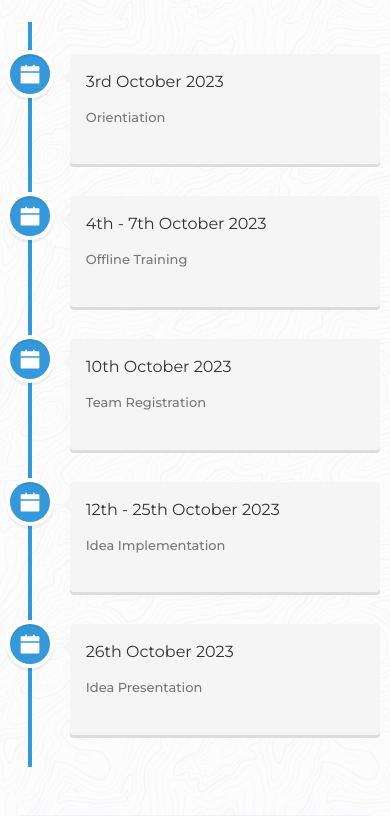
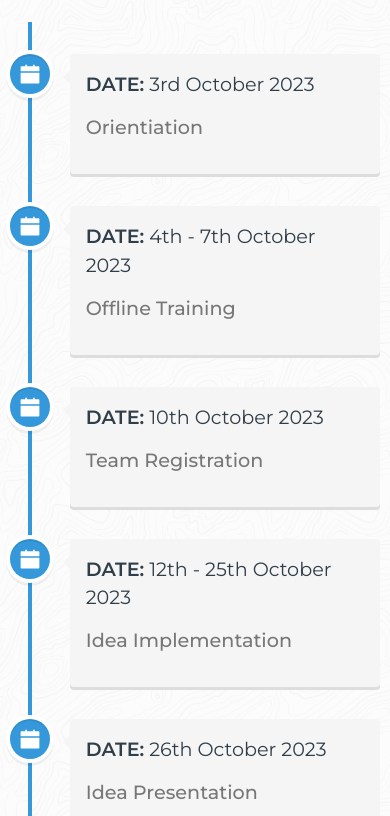
Before and after one commit to goelraghav002/FPGA_hackathon, a React (Vite) app: page / in a window 390 px wide. Shown: the part 752-1568 px from the top of the page. Built offline with nearby package versions, Linux system fonts and the light colour scheme.

Commit message:
fixed the error in timeline

```diff
--- a/src/sections/Banner.scss
+++ b/src/sections/Banner.scss
@@ -34,7 +34,7 @@
 
         }
         .typewriter{
-            font-size: 3rem;
+            font-size: 2rem;
             font-weight: 300;
             margin-top: 0;
             margin-bottom: 0;
--- a/src/sections/Timeline.jsx
+++ b/src/sections/Timeline.jsx
@@ -21,9 +21,10 @@ const Timeline = () => {
               contentArrowStyle={{ borderRight: '7px solid  #f5f5f5 ' }}
               iconStyle={{ background: '#3498db', color: '#fff' }}
               icon={<AiFillCalendar />}
+              // style={{width:"auto", maxwidth:"100%"}}
             >
-              <h3 className="vertical-timeline-element-title">{item.date}</h3>
-              <p style={{color:" #777777"}}>
+              <h2 className="vertical-timeline-element-title"><b>DATE:</b> {item.date}</h2>
+              <p style={{color:" #777777"}} className='para'>
                 {item.event}
               </p>
             </VerticalTimelineElement>
--- a/src/sections/Timeline.scss
+++ b/src/sections/Timeline.scss
@@ -1,10 +1,33 @@
 .timeline-section{
     margin: 5rem auto;
     width: 60%;
-
-    @media screen and (min-width: 100px){
+    @media screen and (max-width: 1250px){
+        width: 80%;
+        // width: fit-content;
+        // margin: 5rem 0;
+        // margin: 3rem 0;
+        // padding: 1rem;
+    }
+    @media screen and (max-width: 700px){
         width: 100%;
         margin: 3rem 0;
         // padding: 1rem;
     }
+    h2{
+        font-size: 1.3rem;
+        margin-bottom: 1rem;
+        @media screen and (max-width: 700px){
+            font-size: 1.2rem;
+        }
+    }
+    .para{
+        font-size: 1.3rem;
+        @media screen and (max-width: 700px){
+            font-size: 1.2rem;
+            line-height: 1.2rem;
+        }
+    }
+
+
+
 }
```
